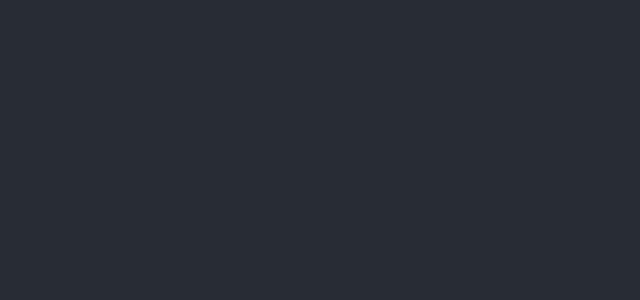
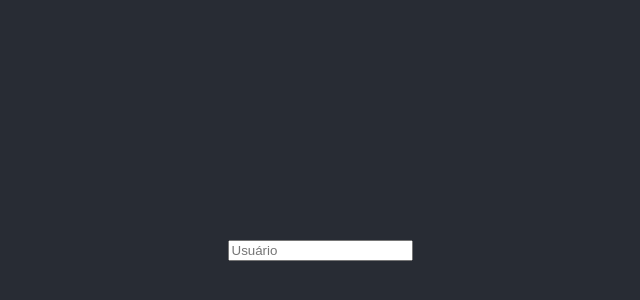
Before and after one commit to matheustakasaki/hiring-coders-react, a React (Create React App) app in the folder gamagit/: page / in a window 1280 px wide. Shown: the part 150-450 px from the top of the page, without its empty margins (320-960 px from the left). Built offline with nearby package versions, Linux system fonts and the light colour scheme.

Commit message:
Inserindo input

```diff
--- a/gamagit/src/App.js
+++ b/gamagit/src/App.js
@@ -5,7 +5,7 @@ function App() {
   return (
     <div className="App">
       <header className="App-header">
-
+        <input name='usuario' id='usuario' className='usuarioInput' placeholder='Usuário' />
       </header>
     </div>
   );
```
